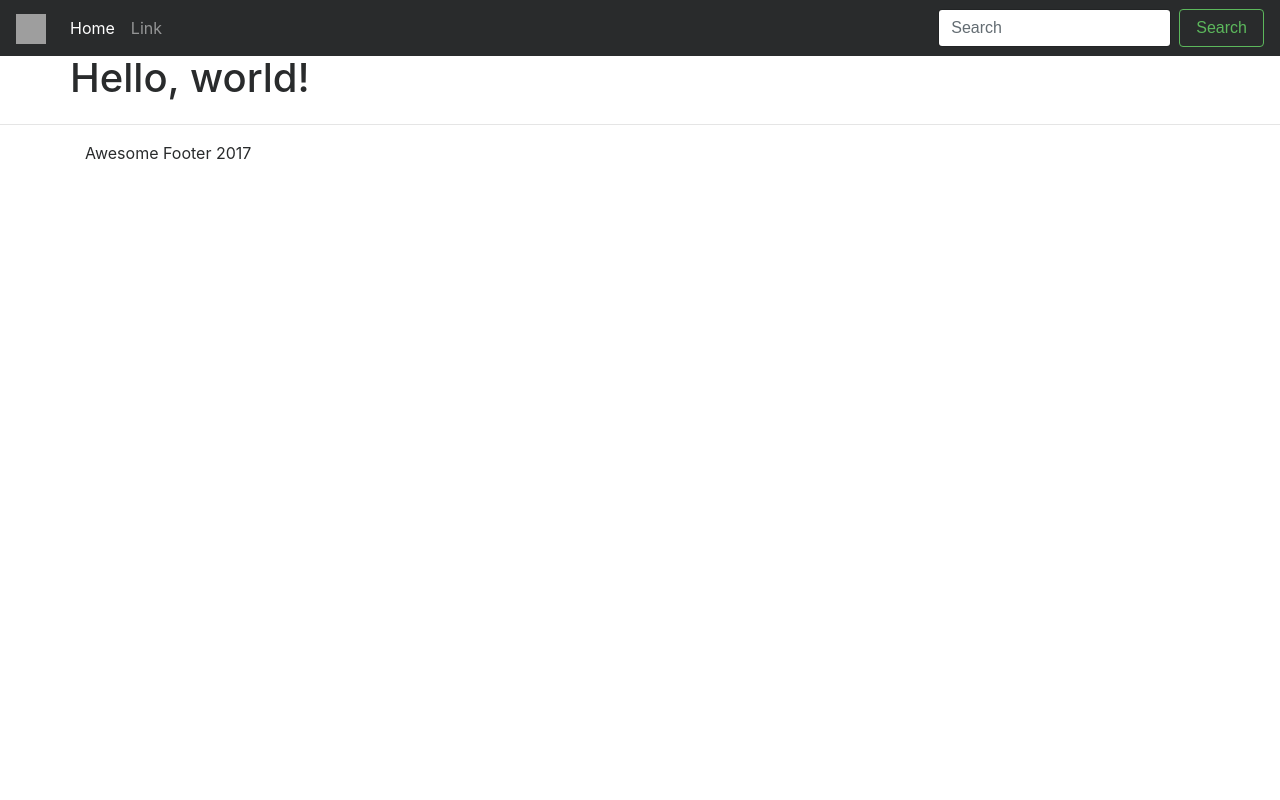
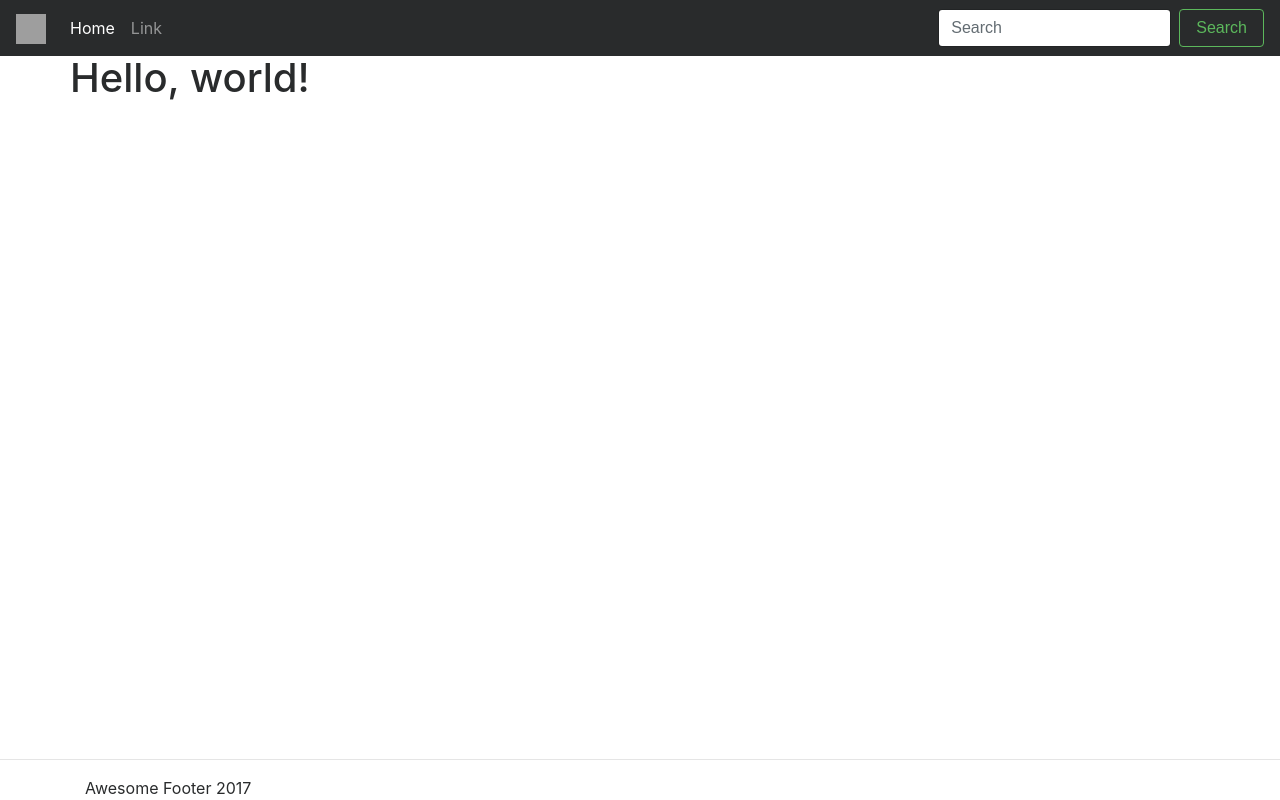
Before and after one commit to angwandi/SocialNetwork, a PHP site: page / in a window 1280 px wide. Run offline with PHP 8.4, Linux system fonts and the light colour scheme; some libraries are stand-ins or nearby versions; grey boxes are pictures that could not be loaded.

Commit message:
Add CSS file

```diff
--- /dev/null
+++ b/CSS/index.css
@@ -0,0 +1,5 @@
+footer {
+    position: absolute;
+    bottom: 0;
+    width: 100%;
+}
--- a/SNIPPETS/HEADER.php
+++ b/SNIPPETS/HEADER.php
@@ -12,20 +12,25 @@
     <meta name="viewport" content="width=device-width, initial-scale=1, shrink-to-fit=no">
 
     <!-- Bootstrap CSS -->
-    <link rel="stylesheet" href="https://maxcdn.bootstrapcdn.com/bootstrap/4.0.0-alpha.6/css/bootstrap.min.css" integrity="sha384-rwoIResjU2yc3z8GV/NPeZWAv56rSmLldC3R/AZzGRnGxQQKnKkoFVhFQhNUwEyJ" crossorigin="anonymous">
+    <link rel="stylesheet" href="https://maxcdn.bootstrapcdn.com/bootstrap/4.0.0-alpha.6/css/bootstrap.min.css"
+          integrity="sha384-rwoIResjU2yc3z8GV/NPeZWAv56rSmLldC3R/AZzGRnGxQQKnKkoFVhFQhNUwEyJ" crossorigin="anonymous">
 
-    <link rel="stylesheet" href="CSS/index.css" />
+    <link rel="stylesheet" href="CSS/index.css"/>
     <title></title>
+    <link rel="stylesheet" href="CSS/index.css">
 </head>
 <body>
 <nav class="navbar navbar-toggleable-md navbar-inverse bg-inverse">
-      <button class="navbar-toggler navbar-toggler-right" type="button" data-toggle="collapse" data-target="#navbarTogglerDemo02" aria-controls="navbarTogglerDemo02" aria-expanded="false" aria-label="Toggle navigation">
+    <button class="navbar-toggler navbar-toggler-right" type="button" data-toggle="collapse"
+            data-target="#navbarTogglerDemo02" aria-controls="navbarTogglerDemo02" aria-expanded="false"
+            aria-label="Toggle navigation">
         <span class="navbar-toggler-icon"></span>
     </button>
 
     <!--suppress HtmlUnknownTarget -->
     <a class="navbar-brand" href="index.php">
-        <img src="http://res.cloudinary.com/sonarsystems/image/upload/c_scale,w_150/v1442498022/Sonar-Systems-Circle-Logo_quet2k.png" width="30" height="30" alt="">
+        <img src="http://res.cloudinary.com/sonarsystems/image/upload/c_scale,w_150/v1442498022/Sonar-Systems-Circle-Logo_quet2k.png"
+             width="30" height="30" alt="">
     </a>
 
     <div class="collapse navbar-collapse" id="navbarTogglerDemo02">
```
Lines whose indentation alone changed are shown as unchanged.
